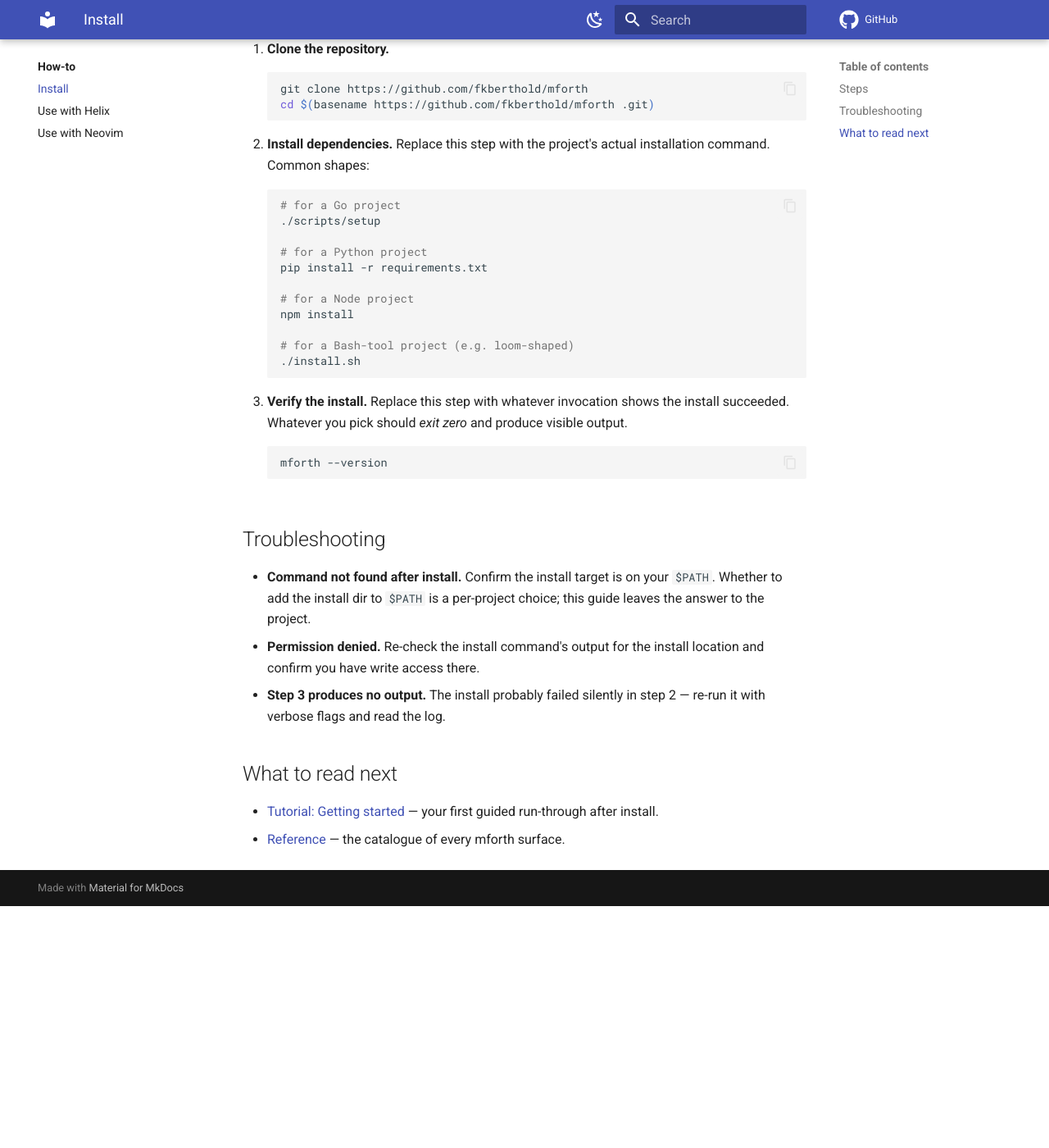
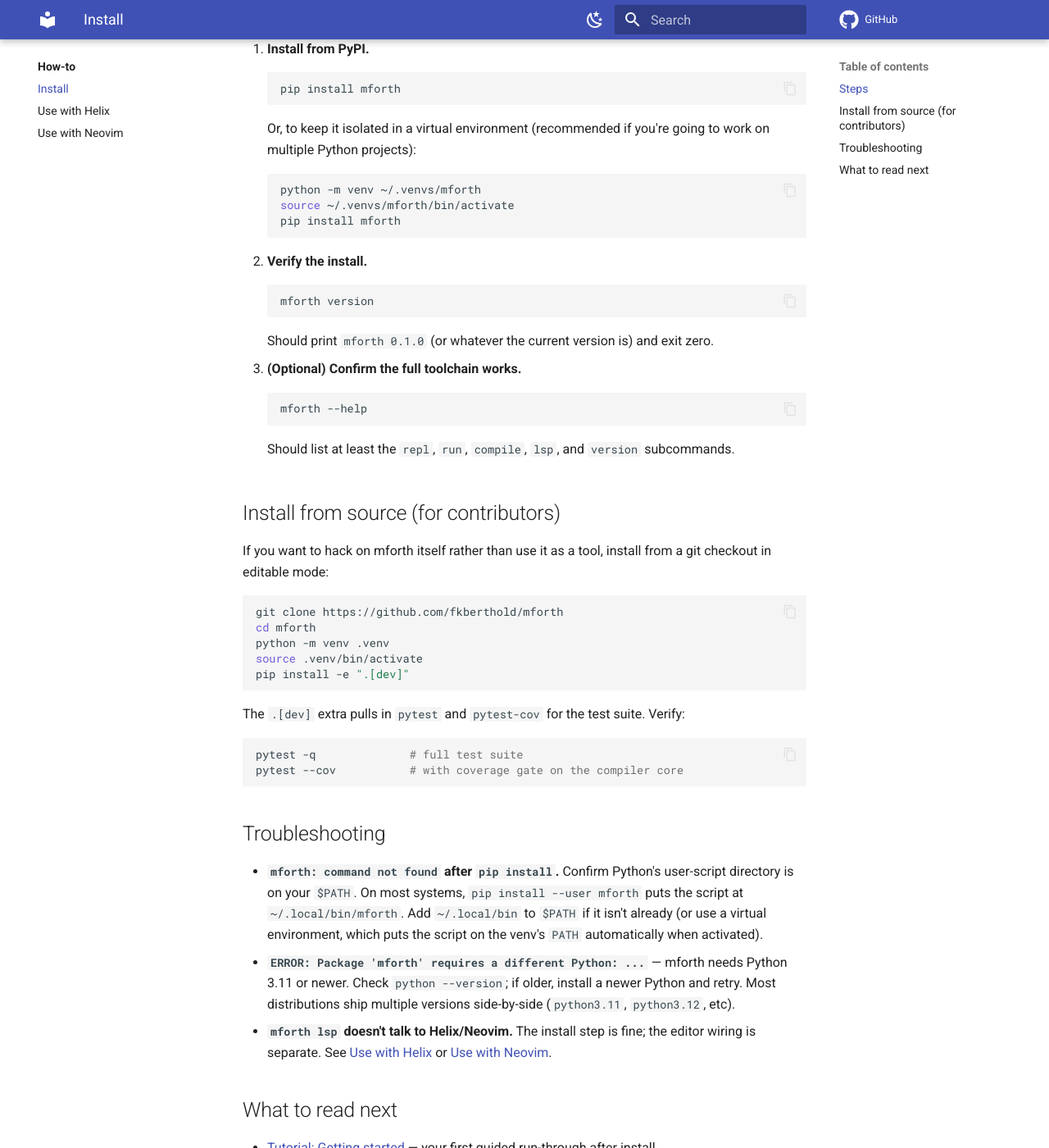
Before and after one commit to fkberthold/mforth, an MkDocs documentation site: the page built from docs/how-to/install.md, in a window 1280 px wide and 1400 px high, scrolled down 347 px. Shown: the whole window at 82% size. Built offline with MkDocs 1.6.1 and Material for MkDocs 9.7.7, drawn with Linux system fonts in a browser that asks for light colours; comment, search, counter and statistics services are not loaded; before the commit the page ends 1452 px from its top, so only the background shows below that; some of the changed text lies outside the part shown.

Commit message:
docs(how-to): rewrite install.md with real mforth install instructions
The scaffold's install.md template ships placeholder text:
'Replace this step with the project's actual installation command'
plus a comment-block menu of common shapes (Go/Python/Node/Bash).
Was never replaced for mforth, so the published site shipped the
placeholder verbatim.

New content:
- Primary path: pip install mforth (PyPI is live since v0.1.0)
- Venv-isolated variant for users with multiple Python projects
- Verify via mforth version + mforth --help
- Separate 'Install from source' section for contributors
  (git clone + pip install -e .[dev])
- Troubleshooting for the three real failure modes:
  command-not-found (/home/frank/go/bin:/home/frank/.nvm/versions/node/v22.22.2/bin:/home/frank/bin:/usr/local/bin:/home/frank/.nix-profile/bin:/nix/var/nix/profiles/default/bin:/home/frank/.local/bin:/home/frank/bin:/home/frank/.nix-profile/bin:/nix/var/nix/profiles/default/bin:/home/frank/.nix-profile/bin:/usr/local/sbin:/usr/local/bin:/usr/sbin:/usr/bin:/sbin:/bin:/usr/games:/usr/local/games:/snap/bin:/snap/bin:/home/frank/.claude/plugins/cache/superpowers-marketplace/superpowers/4.0.2/bin:/home/frank/.claude/plugins/cache/beads-marketplace/beads/0.49.3/bin:/home/frank/.claude/plugins/cache/claude-plugins-official/superpowers/5.1.0/bin:/home/frank/.claude/plugins/cache/context7-marketplace/context7-plugin/1.0.0/bin:/home/frank/.claude/plugins/cache/beadpowers-dev/beadpowers/0.1.0/bin:/home/frank/.claude/plugins/cache/mempalace/mempalace/3.3.0/bin), Python<3.11, LSP-not-talking-to-editor

mkdocs build --strict passes; cross-links to tutorials/reference/
use-with-{helix,nvim} all resolve.

Co-Authored-By: Claude Opus 4.7 (1M context) <noreply@anthropic.com>

````diff
--- a/docs/how-to/install.md
+++ b/docs/how-to/install.md
@@ -1,54 +1,80 @@
 # Install mforth
 
-> **Goal:** get mforth on a development machine and verify
-> the install.
+> **Goal:** install mforth and verify the `mforth` command works.
 >
-> **Prerequisites:** a POSIX shell, `git`, and read access to
-> https://github.com/fkberthold/mforth.
+> **Prerequisites:** Python 3.11 or newer, and `pip`.
 
 ## Steps
 
-1. **Clone the repository.**
+1. **Install from PyPI.**
 
     ```bash
-    git clone https://github.com/fkberthold/mforth
-    cd $(basename https://github.com/fkberthold/mforth .git)
+    pip install mforth
     ```
 
-2. **Install dependencies.** Replace this step with the project's
-   actual installation command. Common shapes:
+    Or, to keep it isolated in a virtual environment (recommended
+    if you're going to work on multiple Python projects):
 
     ```bash
-    # for a Go project
-    ./scripts/setup
-
-    # for a Python project
-    pip install -r requirements.txt
-
-    # for a Node project
-    npm install
-
-    # for a Bash-tool project (e.g. loom-shaped)
-    ./install.sh
+    python -m venv ~/.venvs/mforth
+    source ~/.venvs/mforth/bin/activate
+    pip install mforth
     ```
 
-3. **Verify the install.** Replace this step with whatever invocation
-   shows the install succeeded. Whatever you pick should *exit zero*
-   and produce visible output.
+2. **Verify the install.**
 
     ```bash
-    mforth --version
+    mforth version
     ```
+
+    Should print `mforth 0.1.0` (or whatever the current version is)
+    and exit zero.
+
+3. **(Optional) Confirm the full toolchain works.**
+
+    ```bash
+    mforth --help
+    ```
+
+    Should list at least the `repl`, `run`, `compile`, `lsp`, and
+    `version` subcommands.
+
+## Install from source (for contributors)
+
+If you want to hack on mforth itself rather than use it as a tool,
+install from a git checkout in editable mode:
+
+```bash
+git clone https://github.com/fkberthold/mforth
+cd mforth
+python -m venv .venv
+source .venv/bin/activate
+pip install -e ".[dev]"
+```
+
+The `.[dev]` extra pulls in `pytest` and `pytest-cov` for the test
+suite. Verify:
+
+```bash
+pytest -q              # full test suite
+pytest --cov           # with coverage gate on the compiler core
+```
 
 ## Troubleshooting
 
-- **Command not found after install.** Confirm the install target is
-  on your `$PATH`. Whether to add the install dir to `$PATH` is a
-  per-project choice; this guide leaves the answer to the project.
-- **Permission denied.** Re-check the install command's output for
-  the install location and confirm you have write access there.
-- **Step 3 produces no output.** The install probably failed silently
-  in step 2 — re-run it with verbose flags and read the log.
+- **`mforth: command not found` after `pip install`.** Confirm
+  Python's user-script directory is on your `$PATH`. On most systems,
+  `pip install --user mforth` puts the script at `~/.local/bin/mforth`.
+  Add `~/.local/bin` to `$PATH` if it isn't already (or use a
+  virtual environment, which puts the script on the venv's `PATH`
+  automatically when activated).
+- **`ERROR: Package 'mforth' requires a different Python: ...`** —
+  mforth needs Python 3.11 or newer. Check `python --version`; if
+  older, install a newer Python and retry. Most distributions ship
+  multiple versions side-by-side (`python3.11`, `python3.12`, etc).
+- **`mforth lsp` doesn't talk to Helix/Neovim.** The install step
+  is fine; the editor wiring is separate. See
+  [Use with Helix](use-with-helix.md) or [Use with Neovim](use-with-nvim.md).
 
 ## What to read next
 
````
